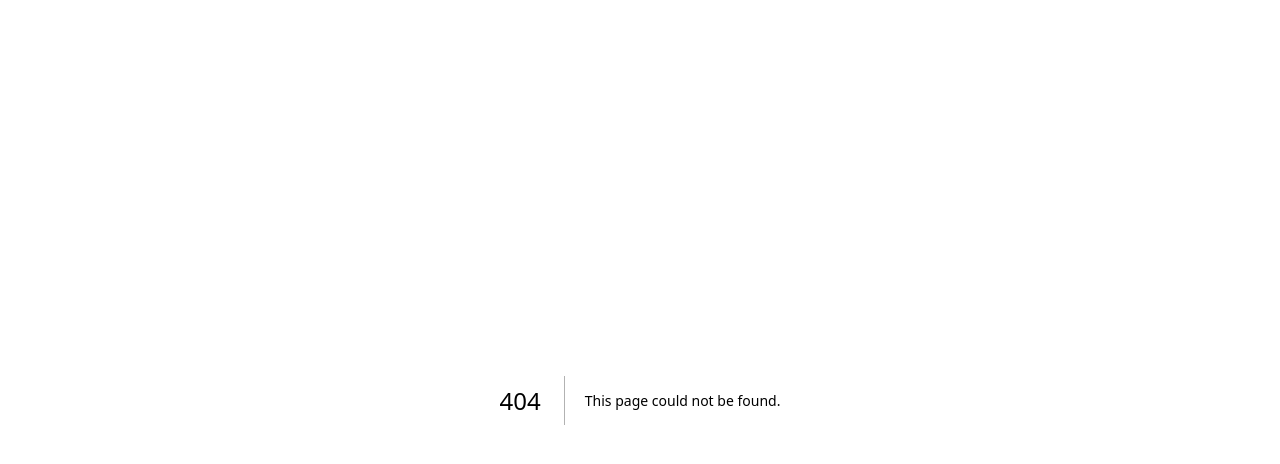
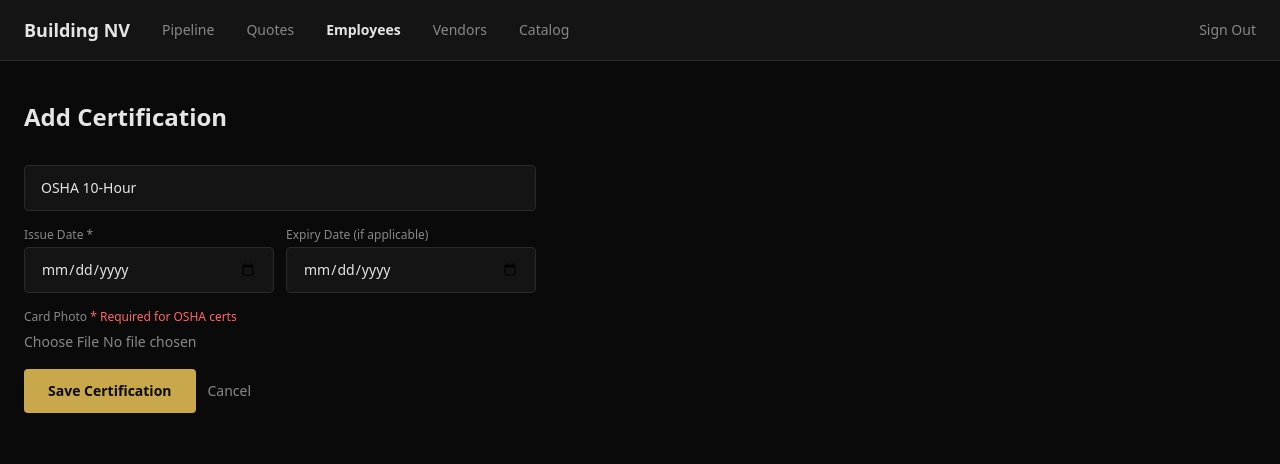
Before and after one commit to centeredmktg/building-nv, a Next.js app: page /internal/employees/1/certifications/new in a window 1280 px wide. Before the commit this address had no page. Shown: the top 464 px of the page. Built offline with nearby package versions, Linux system fonts and the light colour scheme; no server answers; sample sign-in values are in the browser's storage.

Commit message:
feat: add certification upload UI with Vercel Blob and server-side verification

```diff
--- /dev/null
+++ b/src/app/internal/employees/[id]/certifications/new/CertUploadForm.tsx
@@ -0,0 +1,143 @@
+"use client";
+
+import { useState } from "react";
+import { useRouter } from "next/navigation";
+
+export default function CertUploadForm({ employeeId }: { employeeId: string }) {
+  const router = useRouter();
+  const [saving, setSaving] = useState(false);
+  const [uploading, setUploading] = useState(false);
+  const [error, setError] = useState("");
+  const [form, setForm] = useState({
+    type: "OSHA_10",
+    issueDate: "",
+    expirationDate: "",
+  });
+  const [cardPhotoUrl, setCardPhotoUrl] = useState<string | null>(null);
+  const [fileName, setFileName] = useState("");
+
+  const inputClass =
+    "w-full bg-surface border border-border rounded-sm px-4 py-3 text-text-primary placeholder-text-muted text-sm focus:outline-none focus:border-accent transition-colors";
+
+  const requiresPhoto = form.type === "OSHA_10" || form.type === "OSHA_30";
+
+  const handleFileChange = async (e: React.ChangeEvent<HTMLInputElement>) => {
+    const file = e.target.files?.[0];
+    if (!file) return;
+
+    setUploading(true);
+    setError("");
+
+    const fd = new FormData();
+    fd.append("file", file);
+    fd.append("folder", "certifications");
+
+    const res = await fetch("/api/upload", { method: "POST", body: fd });
+    setUploading(false);
+
+    if (res.ok) {
+      const data = await res.json();
+      setCardPhotoUrl(data.url);
+      setFileName(file.name);
+    } else {
+      const data = await res.json();
+      setError(data.error ?? "Upload failed");
+    }
+  };
+
+  const handleSubmit = async (e: React.FormEvent) => {
+    e.preventDefault();
+    if (requiresPhoto && !cardPhotoUrl) {
+      setError("Card photo is required for OSHA 10 and OSHA 30 certifications.");
+      return;
+    }
+    setSaving(true);
+    setError("");
+
+    const res = await fetch(`/api/employees/${employeeId}/certifications`, {
+      method: "POST",
+      headers: { "Content-Type": "application/json" },
+      body: JSON.stringify({ ...form, cardPhotoUrl }),
+    });
+
+    if (res.ok) {
+      router.push(`/internal/employees/${employeeId}`);
+    } else {
+      const data = await res.json();
+      setError(data.error ?? "Failed to save");
+      setSaving(false);
+    }
+  };
+
+  return (
+    <form onSubmit={handleSubmit} className="flex flex-col gap-4 max-w-lg">
+      <select
+        value={form.type}
+        onChange={(e) => setForm((p) => ({ ...p, type: e.target.value }))}
+        className={`${inputClass} appearance-none`}
+      >
+        <option value="OSHA_10">OSHA 10-Hour</option>
+        <option value="OSHA_30">OSHA 30-Hour</option>
+        <option value="FIRST_AID">First Aid / CPR</option>
+        <option value="OTHER">Other</option>
+      </select>
+
+      <div className="grid grid-cols-2 gap-3">
+        <div>
+          <label className="text-text-muted text-xs mb-1 block">Issue Date *</label>
+          <input
+            type="date"
+            required
+            value={form.issueDate}
+            onChange={(e) => setForm((p) => ({ ...p, issueDate: e.target.value }))}
+            className={inputClass}
+          />
+        </div>
+        <div>
+          <label className="text-text-muted text-xs mb-1 block">Expiry Date (if applicable)</label>
+          <input
+            type="date"
+            value={form.expirationDate}
+            onChange={(e) => setForm((p) => ({ ...p, expirationDate: e.target.value }))}
+            className={inputClass}
+          />
+        </div>
+      </div>
+
+      <div>
+        <label className="text-text-muted text-xs mb-1 block">
+          Card Photo {requiresPhoto ? <span className="text-red-400">* Required for OSHA certs</span> : "(optional)"}
+        </label>
+        <input
+          type="file"
+          accept="image/*"
+          onChange={handleFileChange}
+          className="w-full text-text-muted text-sm"
+        />
+        {uploading && <p className="text-text-muted text-xs mt-1">Uploading...</p>}
+        {cardPhotoUrl && (
+          <p className="text-green-400 text-xs mt-1">✓ Uploaded: {fileName}</p>
+        )}
+      </div>
+
+      {error && <p className="text-red-400 text-sm">{error}</p>}
+
+      <div className="flex gap-3">
+        <button
+          type="submit"
+          disabled={saving || uploading}
+          className="bg-accent text-bg font-semibold px-6 py-3 rounded-sm text-sm hover:bg-accent/90 transition-colors disabled:opacity-60"
+        >
+          {saving ? "Saving..." : "Save Certification"}
+        </button>
+        <button
+          type="button"
+          onClick={() => router.back()}
+          className="text-text-muted text-sm hover:text-text-primary transition-colors"
+        >
+          Cancel
+        </button>
+      </div>
+    </form>
+  );
+}
--- /dev/null
+++ b/src/app/internal/employees/[id]/certifications/new/page.tsx
@@ -0,0 +1,15 @@
+import CertUploadForm from "./CertUploadForm";
+
+export default async function NewCertificationPage({
+  params,
+}: {
+  params: Promise<{ id: string }>;
+}) {
+  const { id } = await params;
+  return (
+    <div>
+      <h1 className="text-2xl font-bold text-text-primary mb-8">Add Certification</h1>
+      <CertUploadForm employeeId={id} />
+    </div>
+  );
+}
```
